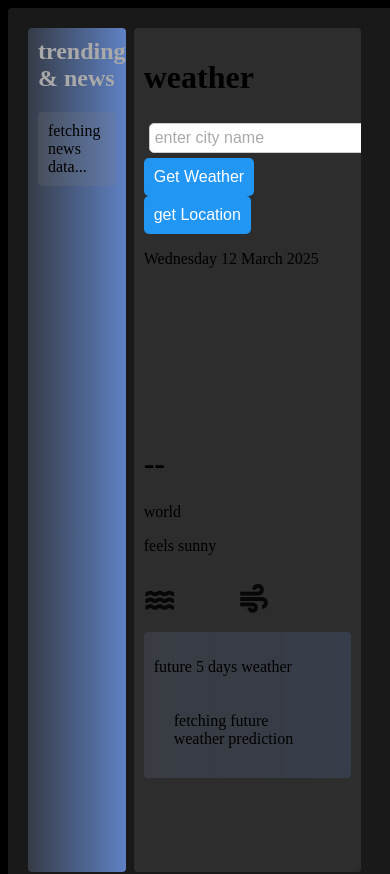
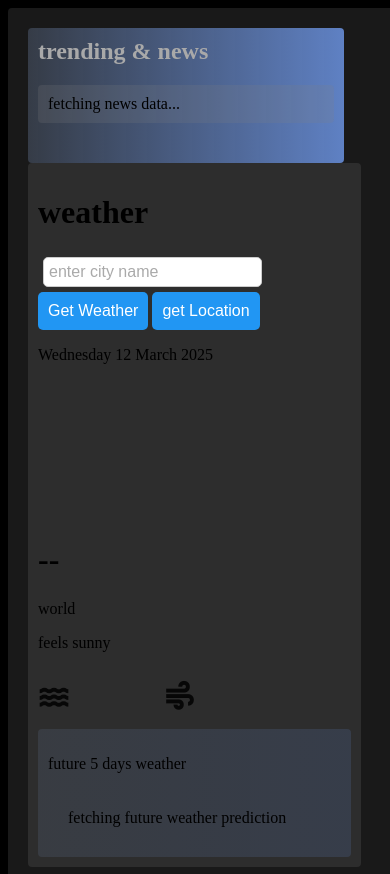
Before and after one commit to Cupidx0/weather-1, a plain HTML site: page index.html in a window 390 px wide. Shown: the top 874 px of the page. Drawn offline with nearby package versions, Linux system fonts and the light colour scheme; no server answers.

Commit message:
Add files via upload

```diff
--- a/style.css
+++ b/style.css
@@ -5,17 +5,17 @@ html{
 }
 @media screen and (max-width: 600px) {
     .weathercontainer{
-        display: inline-block;
-        gap: 2%;
+        display:block !important;
+        gap:5% !important;
+        height: 100% !important;
     }
     .box{
         display: block;
         max-height:30%;
-        gap: 5%;
+        max-width: 80% !important;
     }
     #weather{
         display: block;
-        gap: 5%;
     }
 }
 .body{
```
